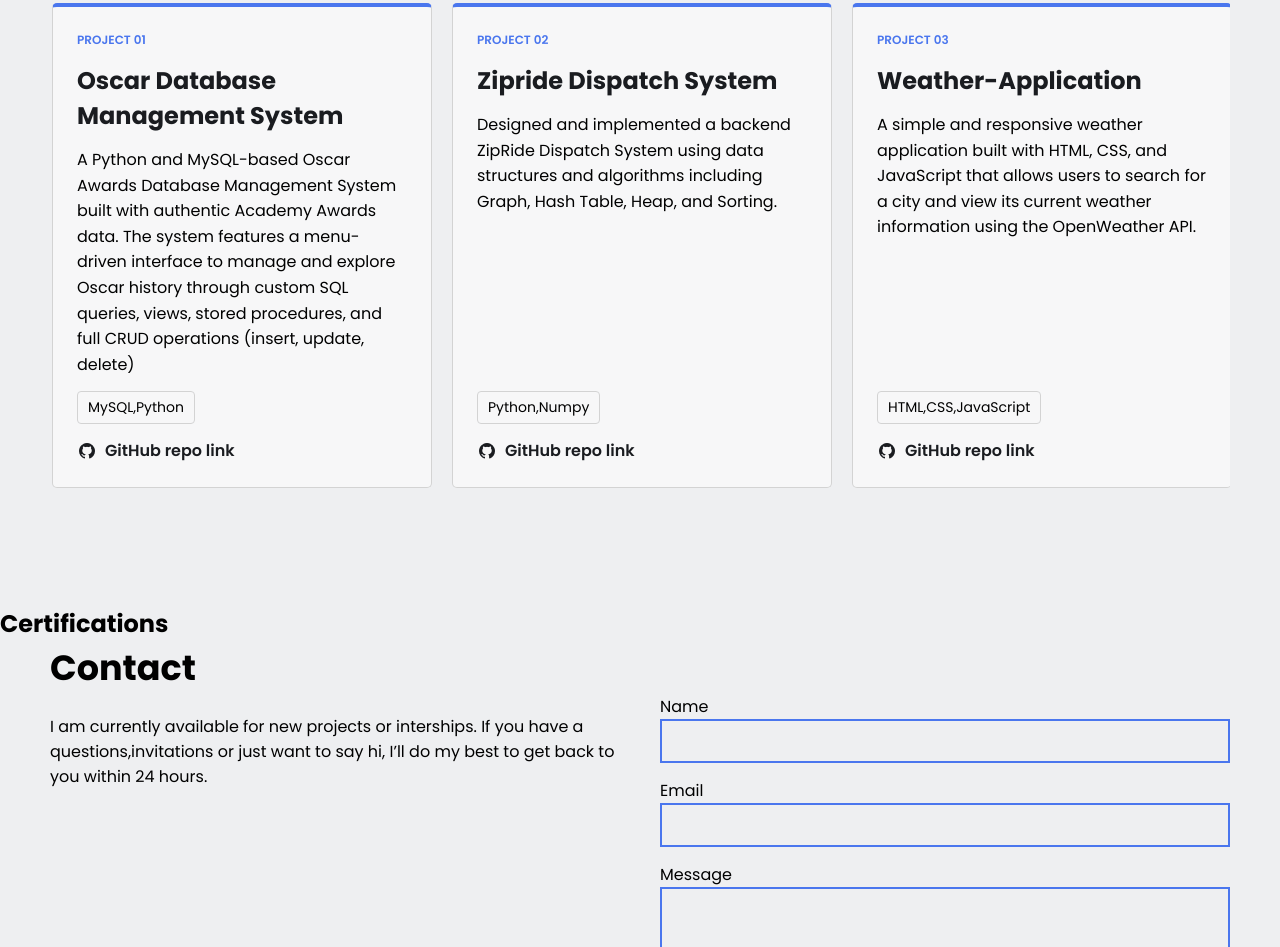
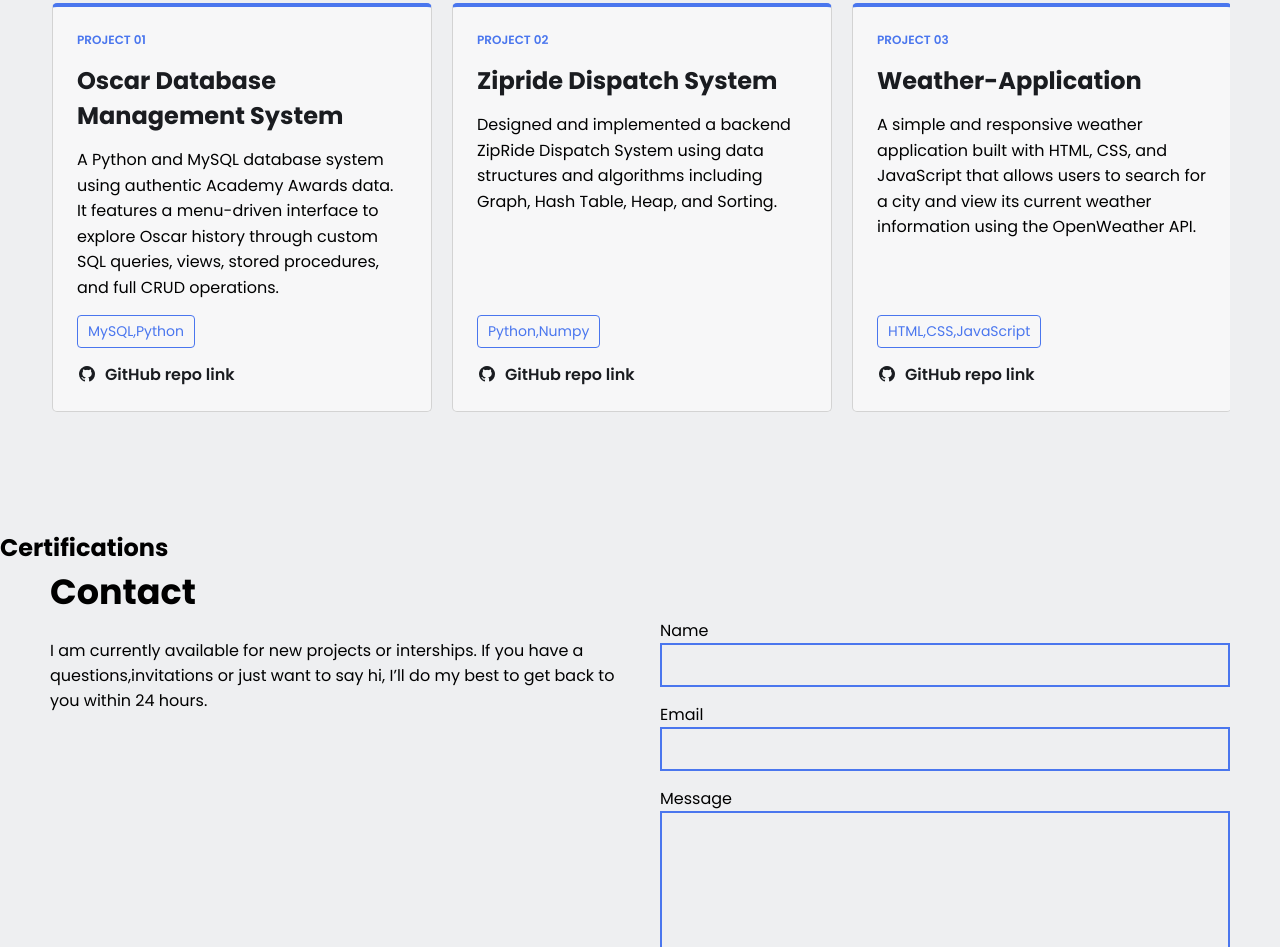
Before and after one commit to RayanMendis56/MyPortfolio, a plain HTML site: page index.html in a window 1280 px wide. Shown: the part 1289-2236 px from the top of the page. Drawn offline with Linux system fonts and the light colour scheme.

Commit message:
styled tech stack badge

```diff
--- a/assets/css/style.css
+++ b/assets/css/style.css
@@ -201,7 +201,8 @@ nav .right a span{
 .project-tech{
     margin-top: auto;
     padding: 5px 10px;
-    border: 1px solid #d3d3d3;
+    color: var(--link-color);
+    border: 1px solid var(--link-color);
     border-radius: 4px;
     font-size: 14px;
 }
--- a/index.html
+++ b/index.html
@@ -182,7 +182,7 @@
                     <article class="project-card">
                         <span class="project-number">PROJECT 01</span>
                         <h3>Oscar Database Management System</h3>
-                        <p>A Python and MySQL-based Oscar Awards Database Management System built with authentic Academy Awards data. The system features a menu-driven interface to manage and explore Oscar history through custom SQL queries, views, stored procedures, and full CRUD operations (insert, update, delete)</p>
+                        <p>A Python and MySQL database system using authentic Academy Awards data. It features a menu-driven interface to explore Oscar history through custom SQL queries, views, stored procedures, and full CRUD operations.</p>
                         <span class="project-tech">MySQL,Python</span>
                         <a class="project-link" href="https://github.com/RayanMendis56/oscars-database-system.git" target="_blank" rel="noopener noreferrer">
                             <i class="fa-brands fa-github" aria-hidden="true"></i>
@@ -194,7 +194,7 @@
                         <h3>Zipride Dispatch System</h3>
                         <p>Designed and implemented a backend ZipRide Dispatch System using data structures and algorithms including Graph, Hash Table, Heap, and Sorting.</p>
                         <span class="project-tech">Python,Numpy</span>
-                        <a class="project-link" href="https://github.com/RayanMendis56" target="_blank" rel="noopener noreferrer">
+                        <a class="project-link" href="https://github.com/RayanMendis56/Zipride_DispatchSystem.git" target="_blank" rel="noopener noreferrer">
                             <i class="fa-brands fa-github" aria-hidden="true"></i>
                             GitHub repo link
                         </a>
```
